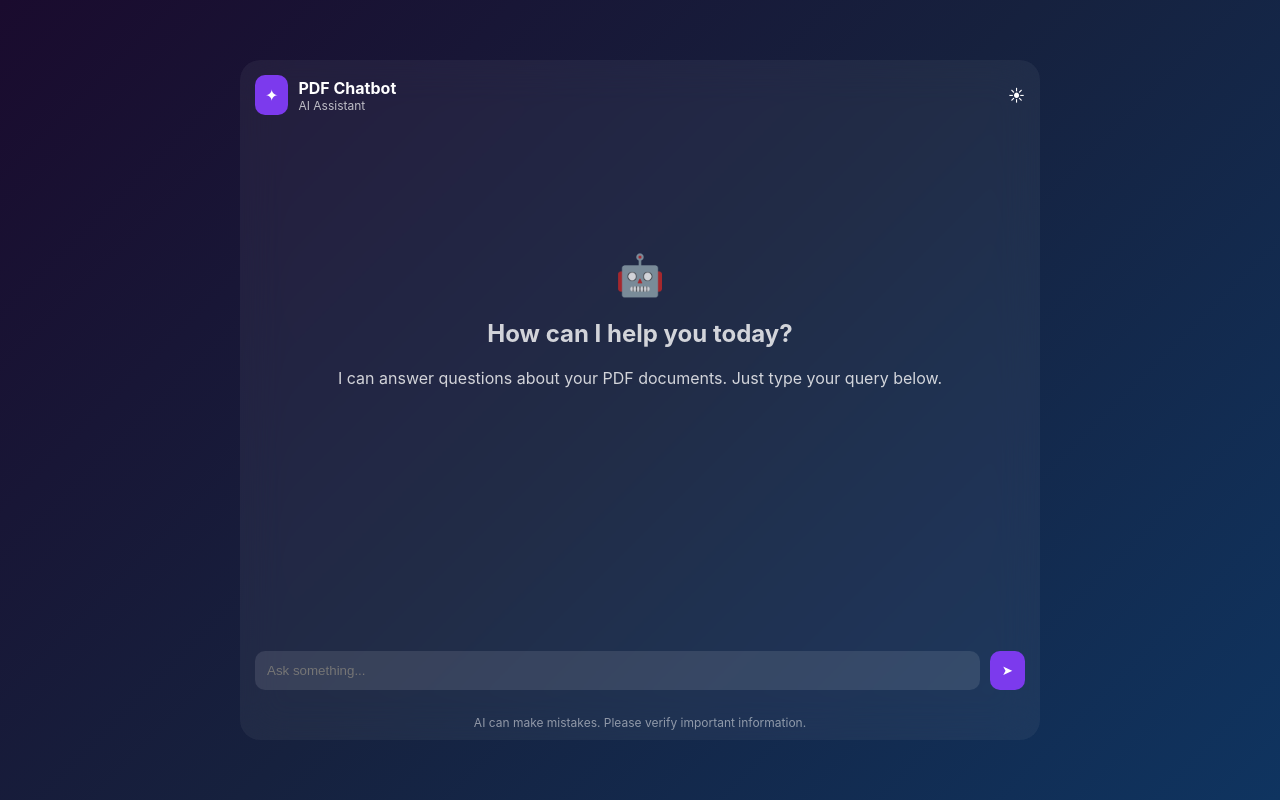
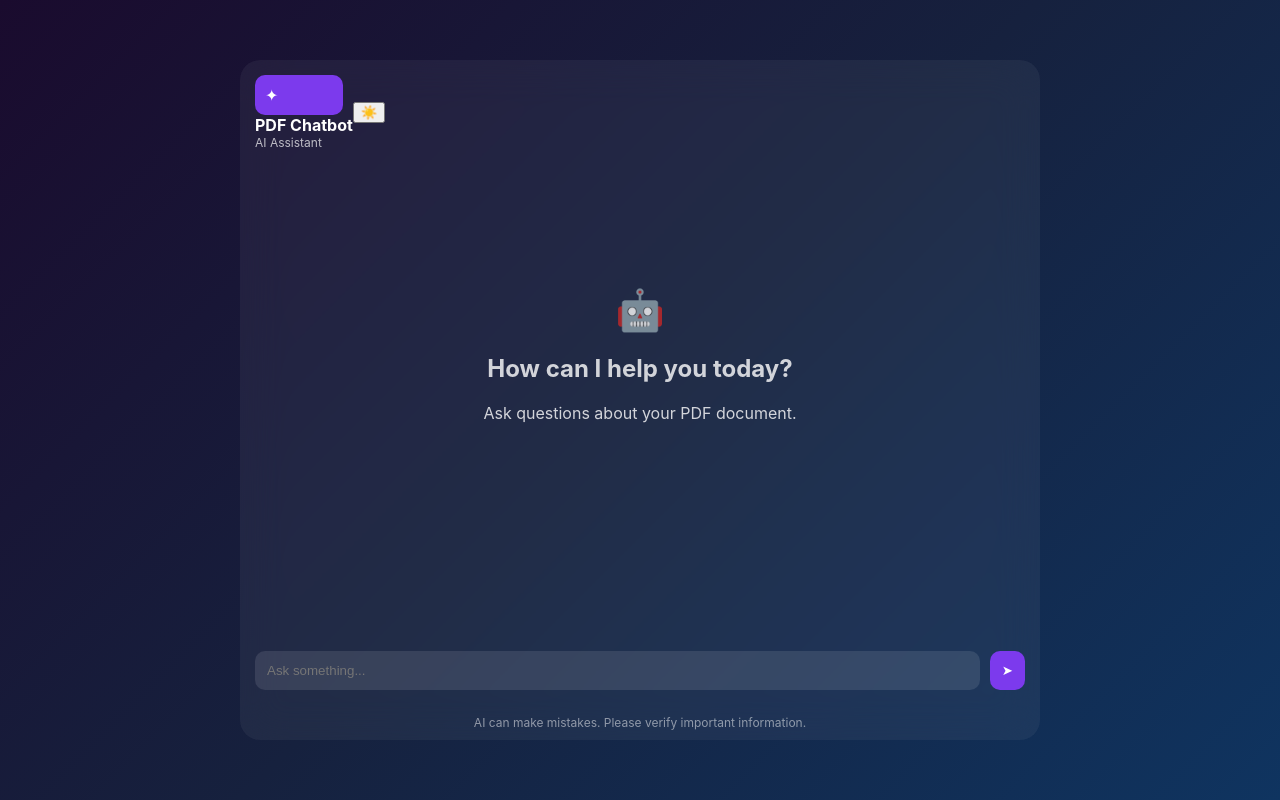
Before and after one commit to nirmal2342/pdf-rag-chatbot, a React (Create React App) app in the folder frontend/: page / in a window 1280 px wide. Built offline with nearby package versions, Linux system fonts and the light colour scheme.

Commit message:
updating interaction

```diff
--- a/frontend/src/App.js
+++ b/frontend/src/App.js
@@ -7,6 +7,7 @@ function App() {
   const [messages, setMessages] = useState([]);
   const [input, setInput] = useState("");
   const [loading, setLoading] = useState(false);
+  const [darkMode, setDarkMode] = useState(true);
 
   const messagesEndRef = useRef(null);
 
@@ -16,18 +17,20 @@ function App() {
 
   useEffect(() => {
     scrollToBottom();
-  }, [messages]);
+  }, [messages, loading]);
 
   const sendMessage = async () => {
 
     if (!input.trim()) return;
 
-    const userMessage = {
+    const question = input;
+
+    const userMsg = {
       sender: "user",
-      text: input
+      text: question
     };
 
-    setMessages(prev => [...prev, userMessage]);
+    setMessages(prev => [...prev, userMsg]);
 
     setInput("");
     setLoading(true);
@@ -36,21 +39,24 @@ function App() {
 
       const res = await axios.post(
         "http://127.0.0.1:8000/chat",
-        { question: input }
+        { question }
       );
 
-      const botMessage = {
+      const botMsg = {
         sender: "bot",
         text: res.data.answer
       };
 
-      setMessages(prev => [...prev, botMessage]);
+      setMessages(prev => [...prev, botMsg]);
 
     } catch {
 
       setMessages(prev => [
         ...prev,
-        { sender: "bot", text: "Error getting response." }
+        {
+          sender: "bot",
+          text: "Error getting response"
+        }
       ]);
 
     }
@@ -64,7 +70,7 @@ function App() {
 
   return (
 
-    <div className="app">
+    <div className={darkMode ? "app dark" : "app light"}>
 
       <div className="chat-card">
 
@@ -72,18 +78,20 @@ function App() {
 
         <div className="header">
 
-          <div className="logo">
-            ✦
+          <div className="header-left">
+            <div className="logo">✦</div>
+            <div>
+              <div className="title">PDF Chatbot</div>
+              <div className="subtitle">AI Assistant</div>
+            </div>
           </div>
 
-          <div>
-            <div className="title">PDF Chatbot</div>
-            <div className="subtitle">AI Assistant</div>
-          </div>
-
-          <div className="spacer" />
-
-          <div className="theme-btn">☀</div>
+          <button
+            className="theme-btn"
+            onClick={() => setDarkMode(!darkMode)}
+          >
+            {darkMode ? "☀️" : "🌙"}
+          </button>
 
         </div>
 
@@ -100,8 +108,7 @@ function App() {
               <h2>How can I help you today?</h2>
 
               <p>
-                I can answer questions about your PDF documents.
-                Just type your query below.
+                Ask questions about your PDF document.
               </p>
 
             </div>
@@ -110,16 +117,35 @@ function App() {
 
           {messages.map((msg, i) => (
 
-            <div key={i} className={`msg ${msg.sender}`}>
+            <div
+              key={i}
+              className={`message-row ${msg.sender}`}
+            >
 
-              {msg.text}
+              <div className={`bubble ${msg.sender}`}>
+                {msg.text}
+              </div>
 
             </div>
 
           ))}
 
+          {/* Typing indicator */}
+
           {loading && (
-            <div className="msg bot">Typing...</div>
+
+            <div className="message-row bot">
+
+              <div className="bubble bot typing">
+
+                <span></span>
+                <span></span>
+                <span></span>
+
+              </div>
+
+            </div>
+
           )}
 
           <div ref={messagesEndRef} />
@@ -150,6 +176,7 @@ function App() {
       </div>
 
     </div>
+
   );
 }
 
```
